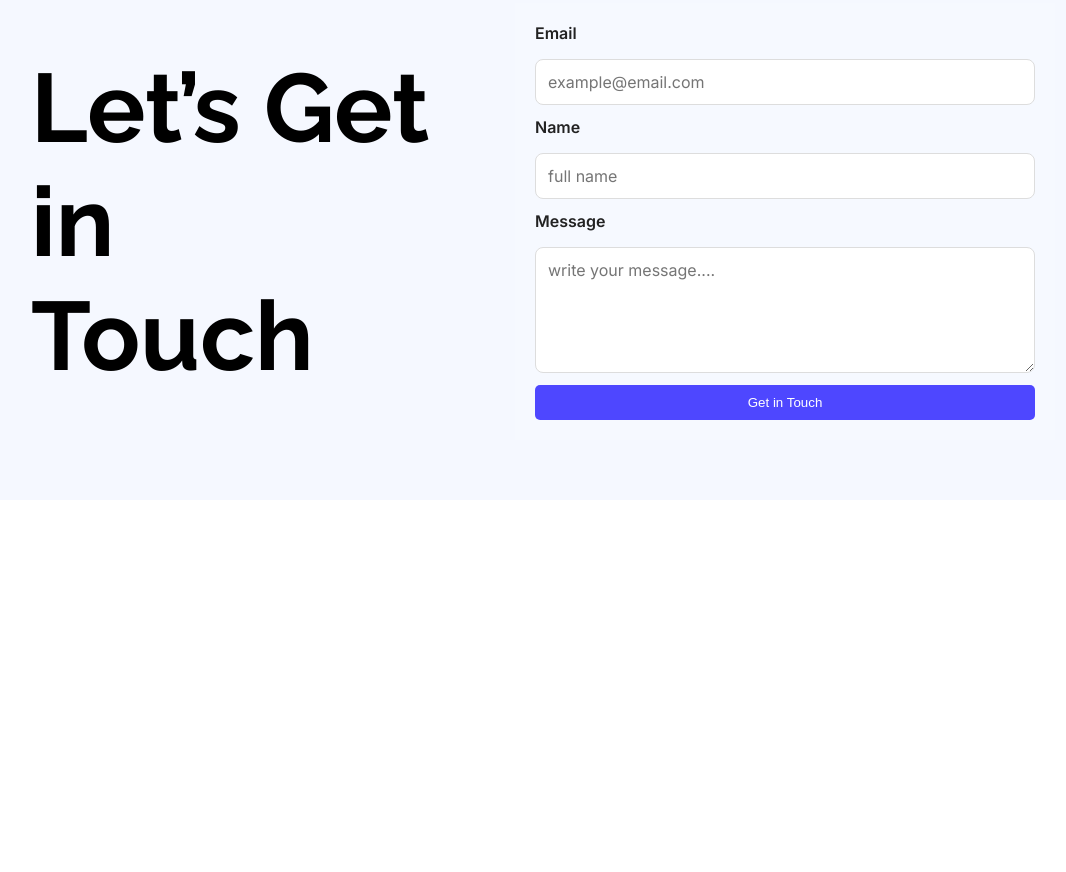
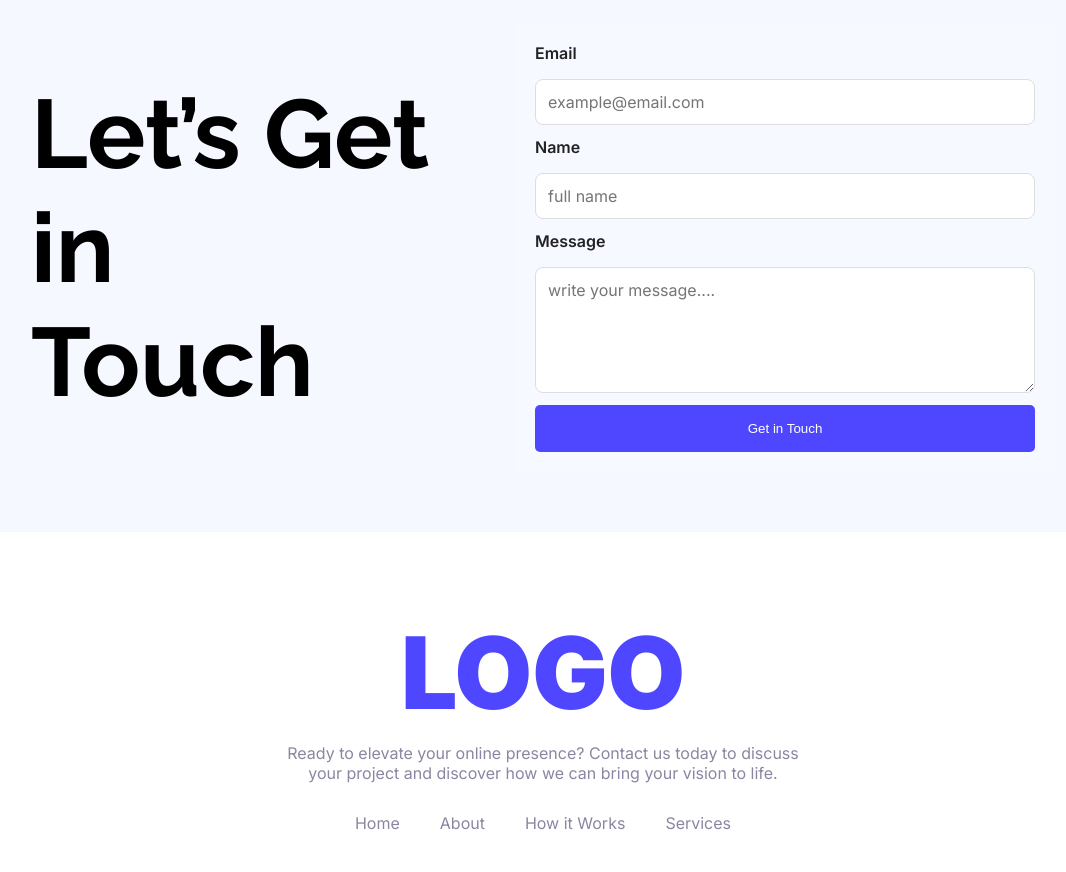
Before and after one commit to FahimUdv/Prog-hero-assignment-01, a plain HTML site: page index.html in a window 1280 px wide. Shown: the part 2882-3754 px from the top of the page, without its empty margins (97-1163 px from the left). Before the commit the page ends 3382 px from the top, so only its background shows below. Drawn offline with Linux system fonts and the light colour scheme.

Commit message:
Footer is updated

```diff
--- a/index.html
+++ b/index.html
@@ -34,9 +34,10 @@
                 <img class="action-img" src="./Assets/wc-mini.png" alt="">
             </div>
         </section>
+
         <section class="section-basics">
             <div style="text-align: center; background-color: #e5e7ff; width: 80%; border-radius: 24px; margin: auto; padding: 60px 0px 40px;">
-                <h2 class="secondary-title">Joined Thousands of Productive Users</h2>
+                <h2 class="secondary-title" style="padding-bottom: 20px;">Joined Thousands of Productive Users</h2>
                 <div style="display: flex; justify-content: space-around; padding: 20px;">
                     <div>
                         <h1 class="numbers">50K</h1>
@@ -53,6 +54,7 @@
                 </div>
             </div>
         </section>
+
         <section class="section-basics">
             <h2 class="secondary-title">What our users say</h2>
             <div style="width: 80%; display: flex; justify-content: space-between; margin: auto; padding: 20px;">
@@ -127,15 +129,22 @@
                         <input type="text" type="text" id="name" placeholder="full name">
                         <label for="message">Message</label>
                         <textarea id="message" placeholder="write your message...." rows="5"></textarea>
-                        <button type="submit" class="primary-btn">Get in Touch</button>
+                        <button type="submit" class="primary-btn" style="padding: 16px;">Get in Touch</button>
                     </form>
                </div>
             </div>
-
         </section>
     </main>
-    <footer>
 
+    <footer style="padding: 80px 0px;">
+        <h1 class="logo" style="text-align: center; font-size: 100px;">LOGO</h1>
+        <p style="font-family: 'Inter'; font-size: 16px; color: #8987A1; text-align: center; padding: 10px 0px;">Ready to elevate your online presence? Contact us today to discuss<br> your project and discover how we can bring your vision to life.</p>
+        <div style="display: flex; justify-content: center; gap: 40px; padding: 20px 0px;">
+            <a href="#" style="color:#8987A1; text-decoration: none; font-family: 'Inter';">Home</a>
+            <a href="#" style="color:#8987A1; text-decoration: none; font-family: 'Inter';">About</a>
+            <a href="#" style="color:#8987A1; text-decoration: none; font-family: 'Inter';">How it Works</a>
+            <a href="#" style="color:#8987A1; text-decoration: none; font-family: 'Inter';">Services</a>
+        </div>
     </footer>
 
 </body>
--- a/styles/style.css
+++ b/styles/style.css
@@ -38,6 +38,11 @@ header{
     border: none;
     border-radius: 5px;
     cursor: pointer;
+    transition: background 0.3s;
+}
+
+.primary-btn:hover {
+    background-color: #ba0404;
 }
 
 .hero {
```
